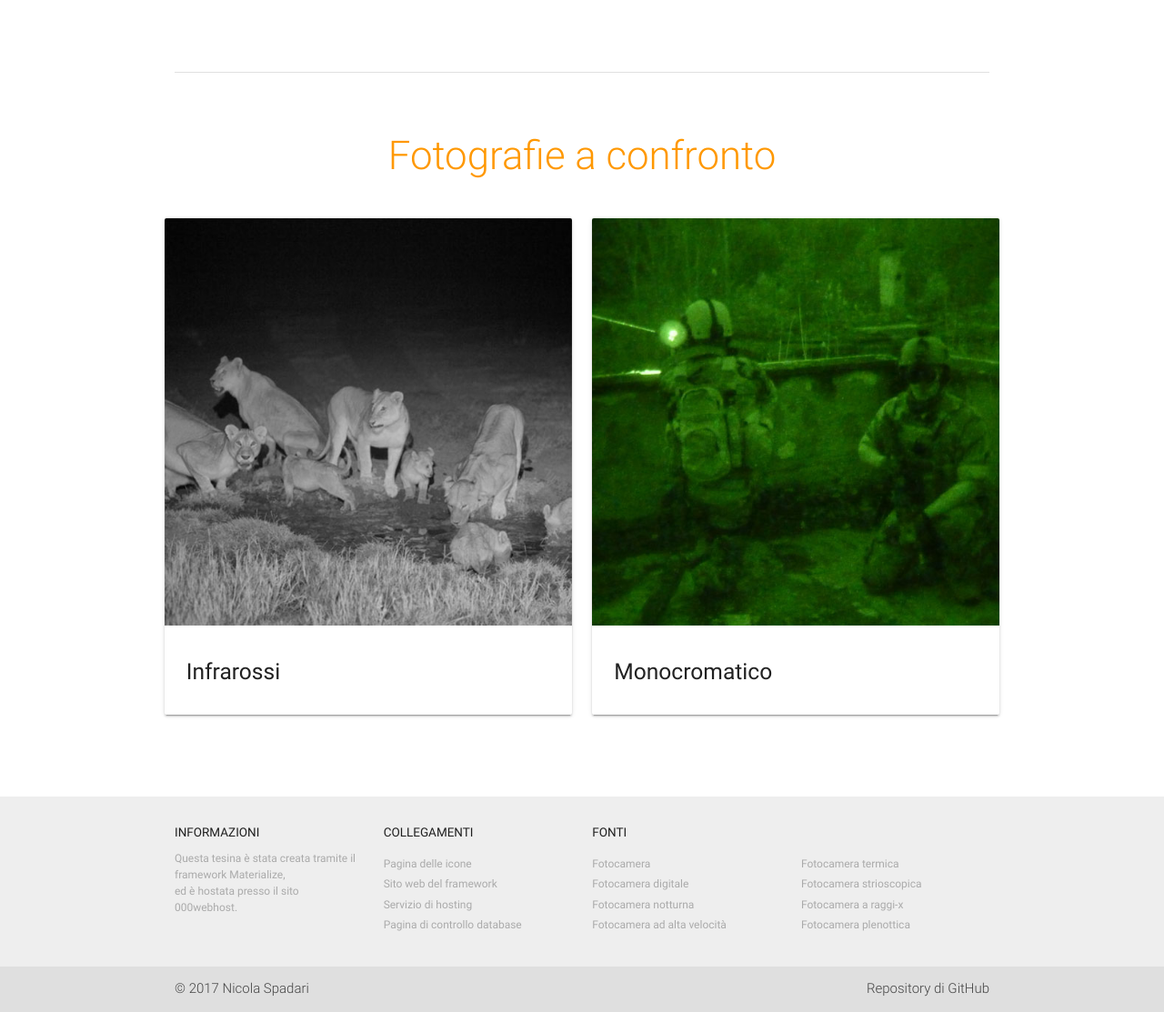
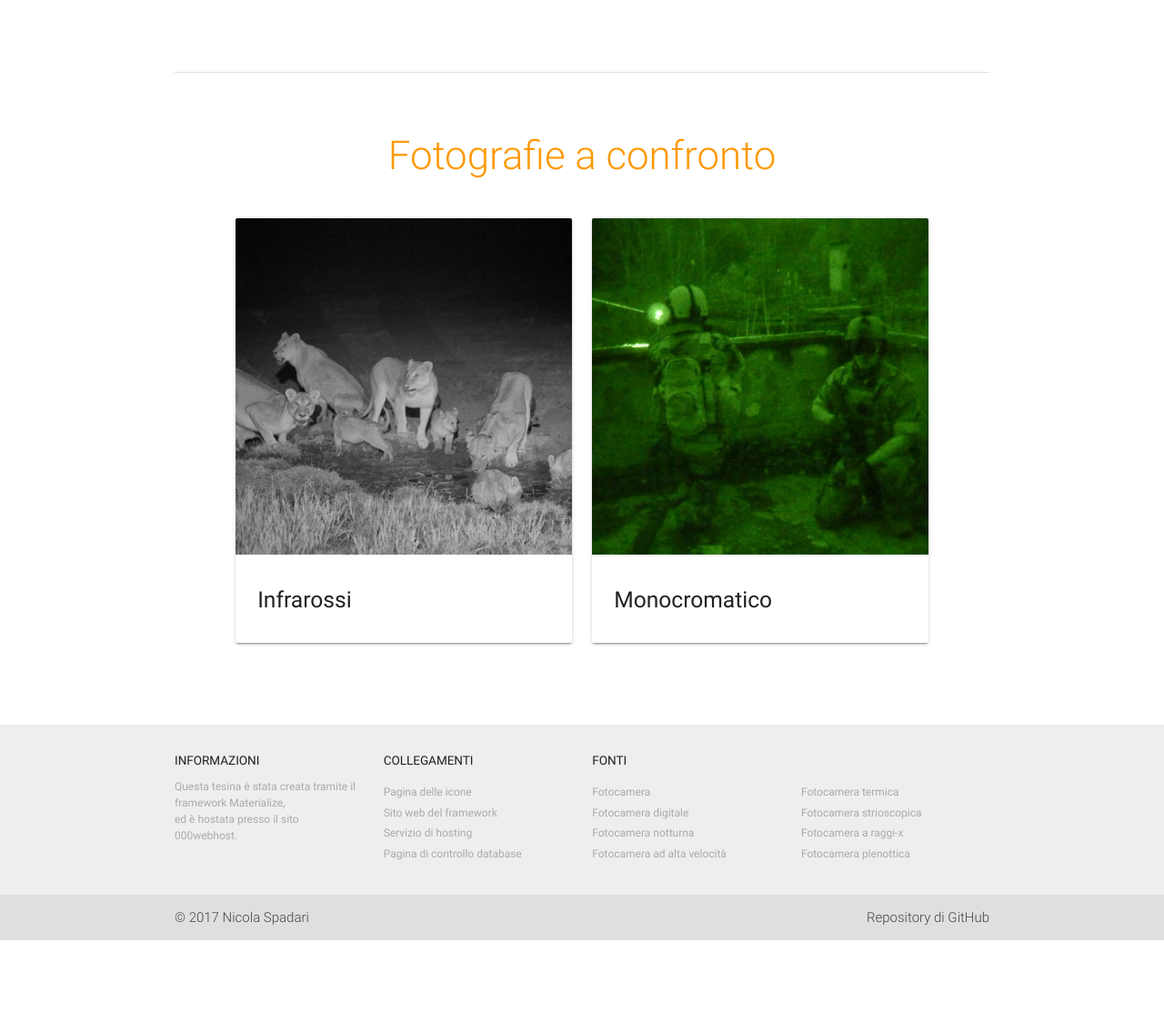
Before and after one commit to NicolaSpadari/Tesina, a PHP site: page /common/fotocamere/notturna.php in a window 1280 px wide. Shown: the part 1567-2680 px from the top of the page at 91% size. After the commit the page ends 2601 px from the top, so only its background shows below. Run offline with PHP 8.4, Linux system fonts and the light colour scheme.

Commit message:
Cards size fix

```diff
--- a/common/fotocamere/notturna.php
+++ b/common/fotocamere/notturna.php
@@ -101,7 +101,7 @@
                     </div>
                     <div class="row">
                         <div class="row blocks">
-                            <div class="col s12 m6">
+                            <div class="col s12 m5 offset-l1">
                                 <div class="icon-block">
                                     <div class="row">
                                         <div class="col s12 m12">
@@ -117,7 +117,7 @@
                                     </div>
                                 </div>
                             </div>
-                            <div class="col s12 m6">
+                            <div class="col s12 m5">
                                 <div class="icon-block">
                                     <div class="row">
                                         <div class="col s12 m12">
@@ -139,10 +139,10 @@
             </div>
         </main>
         <?php
-			$path = $_SERVER['DOCUMENT_ROOT'];
-			$path .= "/common/component/top-button.html";
-			include_once($path);
-		?>
+		$path = $_SERVER['DOCUMENT_ROOT'];
+		$path .= "/common/component/top-button.html";
+		include_once($path);
+	?>
     </body>
     <?php include("../component/footer.html"); ?>
     <!--Script-->
```
